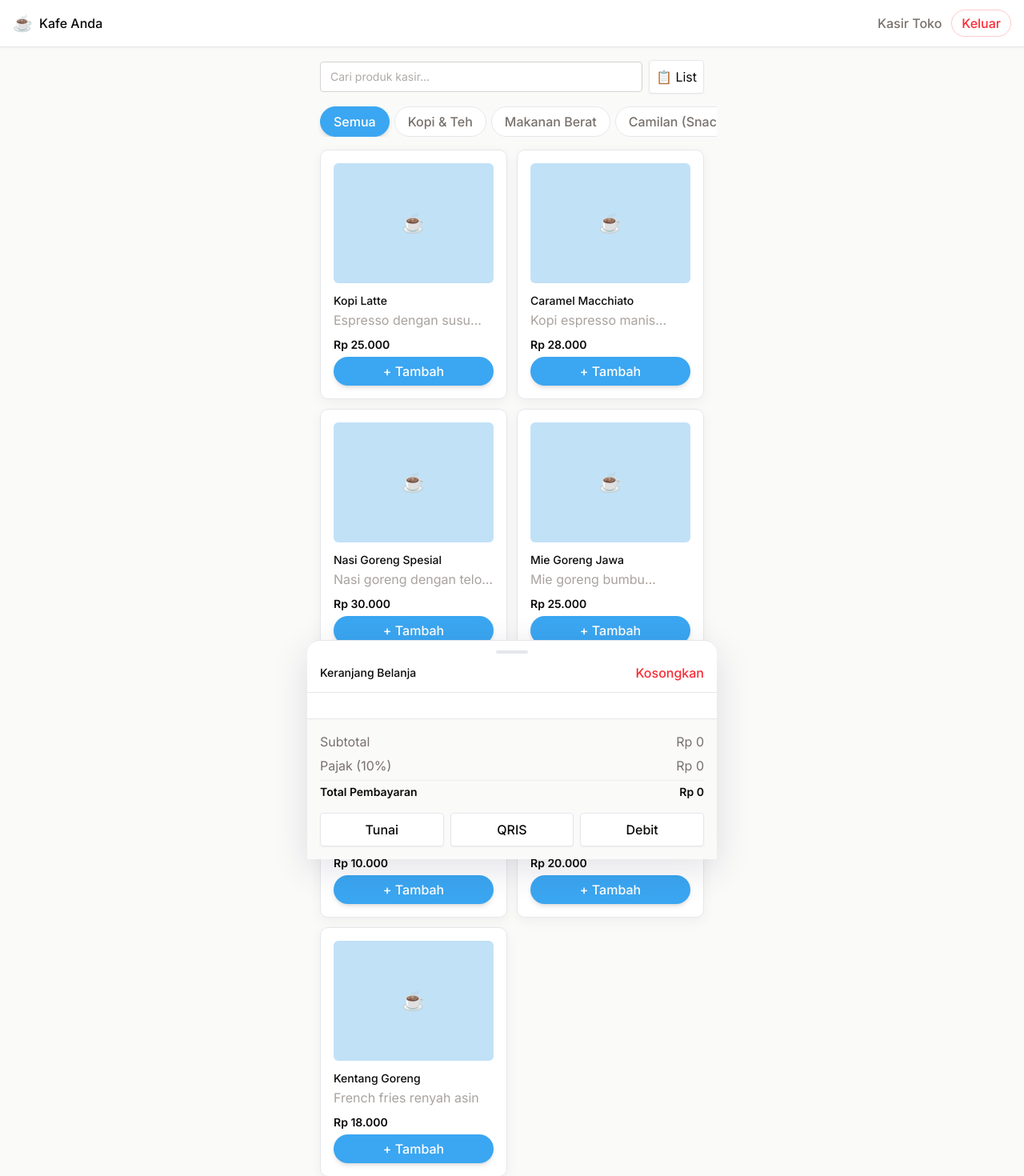
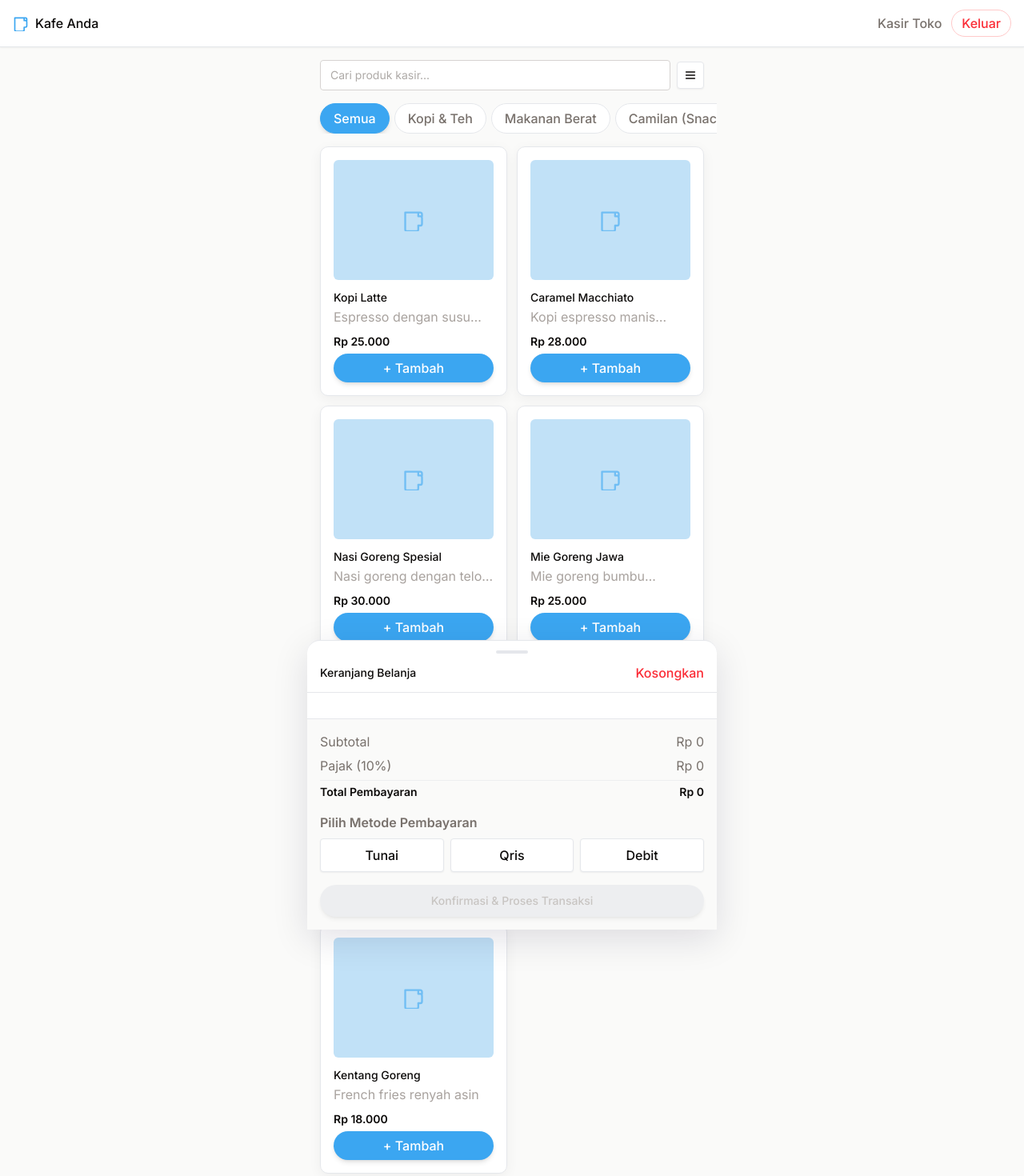
Before and after one commit to ReyyyGITHUB/pos-system, a Next.js app: page /kasir in a window 1280 px wide. Shown: the top 1470 px of the page at 80% size. Built offline with nearby package versions, Linux system fonts and the light colour scheme.

Commit message:
feat: upgrade cashier screen to SVG icons, image URL support, and secure payment flow routing

```diff
--- a/src/app/kasir/page.tsx
+++ b/src/app/kasir/page.tsx
@@ -27,13 +27,46 @@ const CATEGORIES = [
 ]
 
 // ==========================================
+// LIGHTWEIGHT INLINE SVG ICONS
+// ==========================================
+const IconCoffeeCup = ({ className = "w-6 h-6 text-chartwell-blue" }: { className?: string }) => (
+  <svg className={className} fill="none" stroke="currentColor" strokeWidth="2" viewBox="0 0 24 24">
+    <path strokeLinecap="round" strokeLinejoin="round" d="M17 8h2a2 2 0 012 2v6a2 2 0 01-2 2h-2v4c0 1.1-.9 2-2 2H5c-1.1 0-2-.9-2-2V4h14v4zM17 8V4h2a2 2 0 012 2v2h-4z" />
+  </svg>
+)
+
+const IconList = () => (
+  <svg className="w-4 h-4" fill="none" stroke="currentColor" strokeWidth="2.5" viewBox="0 0 24 24">
+    <path strokeLinecap="round" strokeLinejoin="round" d="M4 6h16M4 12h16M4 18h16" />
+  </svg>
+)
+
+const IconGrid = () => (
+  <svg className="w-4 h-4" fill="none" stroke="currentColor" strokeWidth="2.5" viewBox="0 0 24 24">
+    <path strokeLinecap="round" strokeLinejoin="round" d="M4 6a2 2 0 012-2h2a2 2 0 012 2v2a2 2 0 01-2 2H6a2 2 0 01-2-2V6zM14 6a2 2 0 012-2h2a2 2 0 012 2v2a2 2 0 01-2 2h-2a2 2 0 01-2-2V6zM4 16a2 2 0 012-2h2a2 2 0 012 2v2a2 2 0 01-2 2H6a2 2 0 01-2-2v-2zM14 16a2 2 0 012-2h2a2 2 0 012 2v2a2 2 0 01-2 2h-2a2 2 0 01-2-2v-2z" />
+  </svg>
+)
+
+const IconCart = ({ className = "w-5 h-5 text-slate-text" }: { className?: string }) => (
+  <svg className={className} fill="none" stroke="currentColor" strokeWidth="2" viewBox="0 0 24 24">
+    <path strokeLinecap="round" strokeLinejoin="round" d="M3 3h2l.4 2M7 13h10l4-8H5.4M7 13L5.4 5M7 13l-2.293 2.293c-.63.63-.184 1.707.707 1.707H17m0 0a2 2 0 100 4 2 2 0 000-4zm-8 2a2 2 0 11-4 0 2 2 0 014 0z" />
+  </svg>
+)
+
+const IconChevronUp = () => (
+  <svg className="w-3 h-3 text-chartwell-blue" fill="none" stroke="currentColor" strokeWidth="3" viewBox="0 0 24 24">
+    <path strokeLinecap="round" strokeLinejoin="round" d="M5 15l7-7 7 7" />
+  </svg>
+)
+
+// ==========================================
 // SUB-COMPONENT: STATIC HEADER (MEMOIZED)
 // ==========================================
 const Header = React.memo(({ onSignOut }: { onSignOut: () => void }) => {
   return (
     <header className="sticky top-0 z-10 bg-cloud-white border-b border-stone-border shadow-subtle px-4 py-3 flex items-center justify-between">
       <div className="flex items-center gap-2">
-        <span className="text-xl">☕</span>
+        <IconCoffeeCup className="w-5 h-5 text-chartwell-blue" />
         <h1 className="font-roobert font-medium text-slate-text text-base leading-none">
           {APP_CONFIG.name}
         </h1>
@@ -87,10 +120,10 @@ const SearchBar = React.memo(({
       </div>
       <button
         onClick={() => setViewMode(viewMode === 'grid' ? 'list' : 'grid')}
-        className="bg-cloud-white border border-stone-border rounded-inputs p-2 flex items-center justify-center cursor-pointer shadow-subtle active:scale-95 text-slate-text text-caption"
+        className="bg-cloud-white border border-stone-border rounded-inputs p-2 flex items-center justify-center cursor-pointer shadow-subtle active:scale-95 text-slate-text"
         title="Ubah Layout"
       >
-        {viewMode === 'grid' ? '📋 List' : '⏹️ Grid'}
+        {viewMode === 'grid' ? <IconList /> : <IconGrid />}
       </button>
     </div>
   )
@@ -145,18 +178,27 @@ const ProductCard = React.memo(({
 }) => {
   const isGrid = viewMode === 'grid'
 
+  const imageBlock = product.image_url ? (
+    <img
+      src={product.image_url}
+      alt={product.name}
+      className="w-full aspect-[4/3] object-cover rounded-md mb-3"
+    />
+  ) : (
+    <div className="w-full aspect-[4/3] bg-sky-tint rounded-md mb-3 flex items-center justify-center">
+      <IconCoffeeCup className="w-7 h-7 text-chartwell-blue/60" />
+    </div>
+  )
+
   if (isGrid) {
     return (
       <div className="bg-cloud-white rounded-cards shadow-md border border-stone-border p-4 flex flex-col justify-between transition-all duration-150">
         <div>
-          <div className="w-full aspect-[4/3] bg-sky-tint rounded-md mb-3 flex items-center justify-center text-2xl select-none">
-            ☕
-          </div>
+          {imageBlock}
           <h3 className="font-medium text-slate-text text-sm line-clamp-1">{product.name}</h3>
           <p className="text-steel-gray text-caption mt-0.5 line-clamp-1">{product.description}</p>
         </div>
 
-        {/* Anti-overflow Stacked layout for Mobile */}
         <div className="mt-3 flex flex-col gap-2">
           <span className="font-semibold text-slate-text text-sm leading-none">
             {formatRupiah(product.price)}
@@ -194,9 +236,17 @@ const ProductCard = React.memo(({
   return (
     <div className="bg-cloud-white rounded-md shadow-sm border border-stone-border p-3 flex items-center justify-between gap-3">
       <div className="flex items-center gap-3">
-        <div className="w-10 h-10 bg-sky-tint rounded-md flex items-center justify-center text-lg select-none">
-          ☕
+        {product.image_url ? (
+          <img
+            src={product.image_url}
+            alt={product.name}
+            className="w-10 h-10 object-cover rounded-md"
+          />
+        ) : (
+          <div className="w-10 h-10 bg-sky-tint rounded-md flex items-center justify-center">
+            <IconCoffeeCup className="w-5 h-5 text-chartwell-blue/60" />
           </div>
+        )}
         <div>
           <h3 className="font-medium text-slate-text text-sm">{product.name}</h3>
           <span className="font-semibold text-steel-gray text-caption">
@@ -240,6 +290,7 @@ ProductCard.displayName = 'ProductCard'
 export default function KasirPage() {
   const router = useRouter()
   const [mounted, setMounted] = useState(false)
+  const [selectedMethod, setSelectedMethod] = useState<'tunai' | 'qris' | 'debit' | null>(null)
 
   // Selective selectors to isolate state subscriptions
   const cartItems = useCartStore((s) => s.cartItems)
@@ -272,6 +323,15 @@ export default function KasirPage() {
       alert('Gagal mengeluarkan sesi. Silakan muat ulang halaman.')
     }
   }, [router])
+
+  // Process Confirm Transaction
+  const handleProcessTransaction = () => {
+    if (!selectedMethod) return
+    alert(`Transaksi Berhasil!\nMetode: ${selectedMethod.toUpperCase()}\nTotal: ${formatRupiah(cartSummary.total)}`)
+    clearCart()
+    setSelectedMethod(null)
+    setCartOpen(false)
+  }
 
   // Filter products memoized
   const filteredProducts = useMemo(() => {
@@ -310,7 +370,6 @@ export default function KasirPage() {
 
       {/* Main Layout Area */}
       <main className="p-4 flex-1 max-w-lg mx-auto w-full space-y-4">
-        {/* Memoized Search Bar */}
         <SearchBar
           searchQuery={searchQuery}
           setSearchQuery={setSearchQuery}
@@ -318,7 +377,6 @@ export default function KasirPage() {
           setViewMode={setViewMode}
         />
 
-        {/* Memoized Category Slider */}
         <CategorySlider
           selectedCategory={selectedCategory}
           setSelectedCategory={setSelectedCategory}
@@ -347,17 +405,19 @@ export default function KasirPage() {
         )}
       </main>
 
-      {/* Sticky Bottom Summary Drawer with pulsing detail badge */}
+      {/* Sticky Bottom Summary Drawer */}
       {totalCartCount > 0 && (
         <div className="fixed bottom-0 left-0 right-0 z-20 bg-cloud-white border-t border-stone-border shadow-md px-4 py-3 max-w-lg mx-auto w-full flex items-center justify-between gap-4">
           <div
             onClick={() => setCartOpen(true)}
             className="flex-1 cursor-pointer flex flex-col justify-center"
           >
-            <div className="flex items-center gap-1.5">
-              <span className="text-lg">🛒</span>
+            <div className="flex items-center gap-1">
+              <IconCart className="w-4 h-4 text-slate-text" />
               <span className="font-semibold text-slate-text text-sm">{totalCartCount} Barang</span>
-              <span className="text-[9px] text-chartwell-blue bg-sky-tint px-1.5 py-0.5 rounded-full font-bold animate-pulse">▲ Detail</span>
+              <span className="inline-flex items-center gap-0.5 text-[8px] text-chartwell-blue bg-sky-tint px-1.5 py-0.5 rounded-full font-bold animate-pulse">
+                <IconChevronUp /> Detail
+              </span>
             </div>
             <p className="text-ash-gray text-caption mt-0.5">
               Total: <span className="font-bold text-slate-text">{formatRupiah(cartSummary.total)}</span>
@@ -365,7 +425,7 @@ export default function KasirPage() {
           </div>
           <button
             onClick={() => setCartOpen(true)}
-            className="bg-chartwell-blue text-cloud-white font-medium py-2.5 px-6 rounded-buttons shadow-sm hover:opacity-95 active:scale-[0.98] transition-all cursor-pointer text-sm"
+            className="bg-chartwell-blue text-cloud-white font-medium py-2 px-5 rounded-buttons shadow-sm hover:opacity-95 active:scale-[0.98] transition-all cursor-pointer text-sm"
           >
             Bayar Sekarang
           </button>
@@ -374,7 +434,10 @@ export default function KasirPage() {
 
       {/* Smooth, Hardware-Accelerated Bottom Sheet & Backdrop Portal */}
       <div
-        onClick={() => setCartOpen(false)}
+        onClick={() => {
+          setCartOpen(false)
+          setSelectedMethod(null)
+        }}
         className={`fixed inset-0 z-30 bg-black/40 backdrop-blur-[0.5px] transition-opacity duration-200 ${
           isCartOpen ? 'opacity-100 pointer-events-auto' : 'opacity-0 pointer-events-none'
         }`}
@@ -387,7 +450,10 @@ export default function KasirPage() {
       >
         {/* Sheet Handle */}
         <div
-          onClick={() => setCartOpen(false)}
+          onClick={() => {
+            setCartOpen(false)
+            setSelectedMethod(null)
+          }}
           className="py-3 flex justify-center cursor-pointer select-none"
         >
           <div className="w-10 h-1 bg-stone-border rounded-full" />
@@ -451,22 +517,43 @@ export default function KasirPage() {
             </div>
           </div>
 
-          {/* Payment Methods */}
+          {/* Secure Payment Method Selector */}
+          <div className="space-y-2">
+            <label className="block text-caption font-semibold text-ash-gray">
+              Pilih Metode Pembayaran
+            </label>
             <div className="grid grid-cols-3 gap-2">
-            {['Tunai', 'QRIS', 'Debit'].map((method) => (
+              {(['tunai', 'qris', 'debit'] as const).map((method) => {
+                const isSelected = selectedMethod === method
+                return (
                   <button
                     key={method}
-                onClick={() => {
-                  alert(`Pembayaran ${method} Berhasil!\nTotal: ${formatRupiah(cartSummary.total)}`);
-                  clearCart();
-                  setCartOpen(false);
-                }}
-                className="bg-cloud-white border border-stone-border hover:border-chartwell-blue hover:text-chartwell-blue active:scale-95 text-slate-text text-caption py-2 rounded-inputs shadow-subtle transition-all cursor-pointer font-medium text-center"
+                    onClick={() => setSelectedMethod(method)}
+                    className={`text-caption py-2 rounded-inputs shadow-subtle transition-all cursor-pointer font-medium text-center border capitalize ${
+                      isSelected
+                        ? 'bg-chartwell-blue text-cloud-white border-chartwell-blue shadow-sm'
+                        : 'bg-cloud-white text-slate-text border-stone-border hover:border-chartwell-blue/50'
+                    }`}
                   >
                     {method}
                   </button>
-            ))}
+                )
+              })}
             </div>
+          </div>
+
+          {/* Final Process Checkout Action Button */}
+          <button
+            onClick={handleProcessTransaction}
+            disabled={!selectedMethod}
+            className={`w-full font-medium py-2.5 px-4 rounded-buttons text-sm transition-all shadow-sm ${
+              selectedMethod
+                ? 'bg-chartwell-blue text-cloud-white cursor-pointer active:scale-[0.98] hover:opacity-95'
+                : 'bg-stone-border text-steel-gray cursor-not-allowed opacity-60'
+            }`}
+          >
+            Konfirmasi & Proses Transaksi
+          </button>
         </div>
       </div>
     </div>
```
Lines whose indentation alone changed are shown as unchanged.
